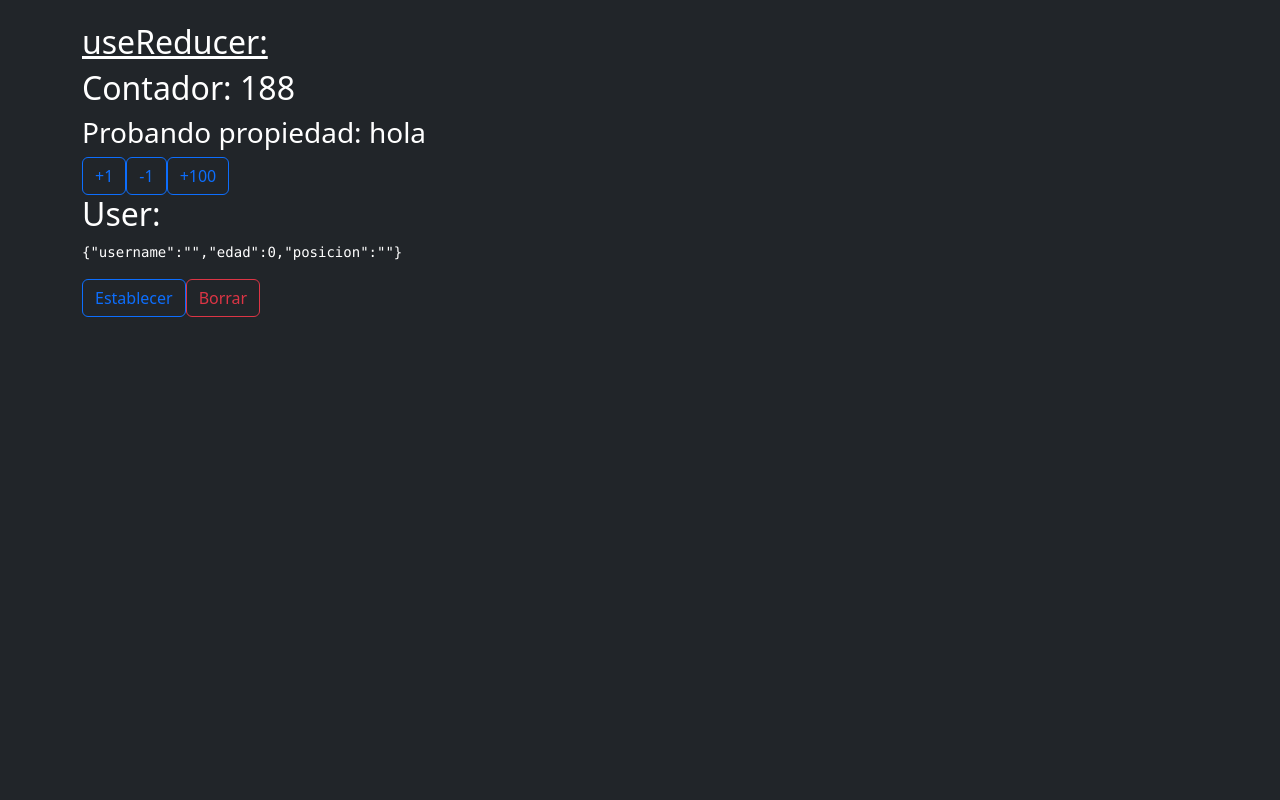
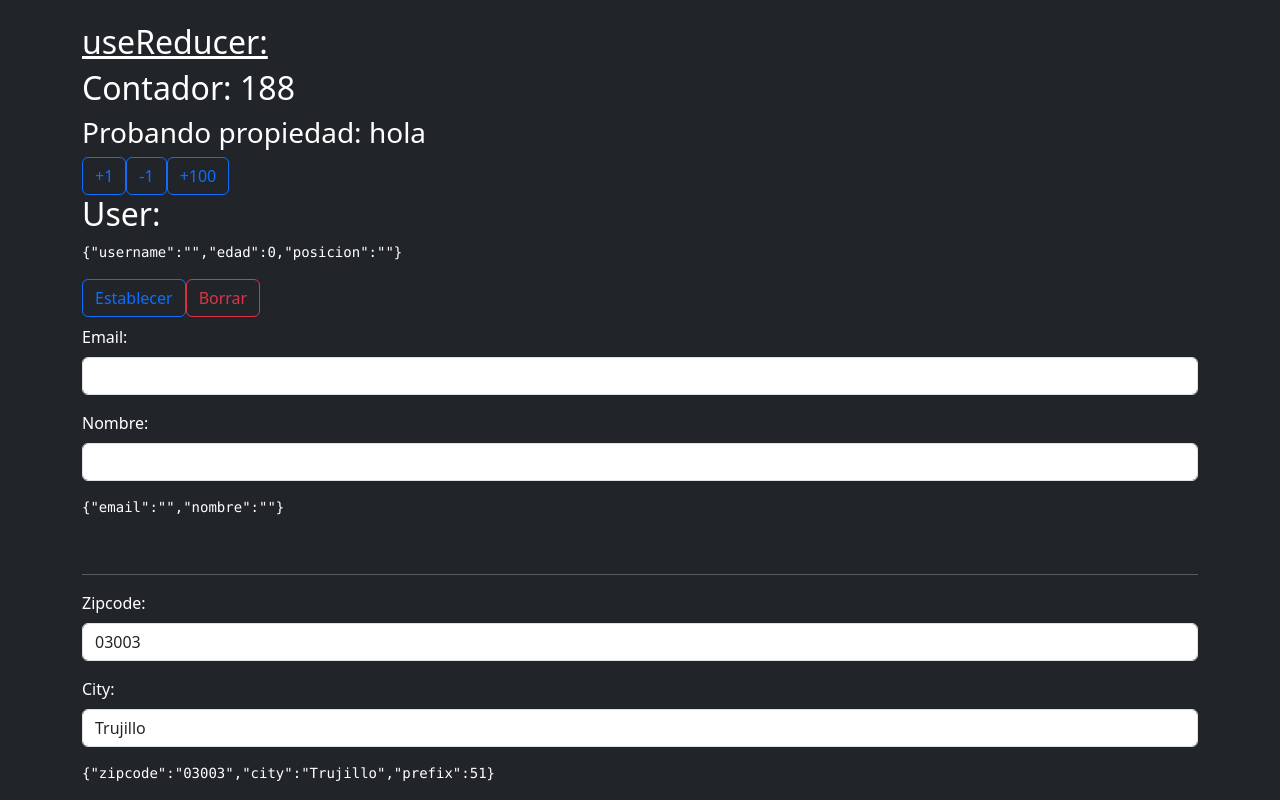
Before and after one commit to jchaconv/react-typescript, a React (Create React App) app in the folder mi-app/: page / in a window 1280 px wide. Shown: the part 582-1382 px from the top of the page. Before the commit the page ends 899 px from the top, so only its background shows below. Built offline with nearby package versions, Linux system fonts and the light colour scheme.

Commit message:
fin customhook typescript

```diff
--- a/mi-app/src/App.tsx
+++ b/mi-app/src/App.tsx
@@ -1,5 +1,7 @@
 import { ContadorRed } from "./components/ContadorRed";
 import { Counter } from "./components/Counter";
+import { Formulario } from "./components/Formulario";
+import { Formulario2 } from "./components/Formulario2";
 import { TimerPadre } from "./components/TimerPadre";
 import { UserRed } from "./components/UserRed";
 import { Usuario } from "./components/Usuario";
@@ -25,6 +27,14 @@
         <ContadorRed />
         <br />
         <UserRed />
+        <br />
+
+        <Formulario />
+        <br />
+        <hr />
+
+        <Formulario2 />
+
 
 
       </>
--- /dev/null
+++ b/mi-app/src/components/Formulario.tsx
@@ -0,0 +1,51 @@
+import { ChangeEvent, useState } from "react"
+
+export const Formulario = () => {
+
+    //Aquí está tomando como initial state un objeto creado directamente en el useState
+    const [formulario, setFormulario] = useState({
+        email: '',
+        nombre: ''
+    });
+
+    //Lo que se recibe aquí es un event que contiene target, por eso se realiza la desestructuración.
+    //En este caso se tiene que declarar el tipo de valor del event, es ChangeEvent y en el genérico le ponemos
+    //HTMLInputElement porque ese event sale de un input.
+
+    const handleChange = ( {target}: ChangeEvent<HTMLInputElement>) => {
+        const { name, value } = target;
+
+        setFormulario({
+            ...formulario,
+            [ name ]: value //Esto es una variable computada, proviene de la propiedad name en el input
+        });
+    }
+
+    return (
+        <form autoComplete='off'>
+            <div className="mb-3 mt-2">
+                <label className='form-label'>Email:</label>
+                <input
+                    type='email'
+                    className='form-control'
+                    name='email'
+                    onChange={ handleChange } //No se necesita poner onChange={ (ev) => handleChange(ev) }
+                />
+            </div>
+
+            <div className="mb-3 mt-2">
+                <label className='form-label'>Nombre:</label>
+                <input
+                    type='text'
+                    className='form-control'
+                    name='name'
+                    onChange={ handleChange }
+                />
+            </div>
+
+            <pre>{ JSON.stringify(formulario) }</pre>
+
+
+        </form>
+    )
+}
--- /dev/null
+++ b/mi-app/src/components/Formulario2.tsx
@@ -0,0 +1,59 @@
+import { useForm } from "../hooks/useForm"
+
+
+interface FormData {
+    zipcode: string;
+    city: string;
+    prefix: number
+}
+
+export const Formulario2 = () => {
+
+    //Se establecen valores por default para el initialState
+    //Además se declara el tipo de dato del initial state con el <FormData>
+    //const { formulario, handleChange } = useForm<FormData>({
+
+    //Con el ...state que está en el return del hook puedo obtener los valores
+    //desestructurados y ahorro esas líneas
+    const { zipcode, city, formulario, handleChange } = useForm<FormData>({
+        zipcode: '03003',
+        city: 'Trujillo',
+        prefix: 51
+    });
+
+    //Esto lo obtengo con el state que retorna mi hook
+    //const { zipcode, city, prefix } = formulario;
+
+
+    return (
+        <form autoComplete='off'>
+            <div className="mb-3 mt-2">
+                <label className='form-label'>Zipcode:</label>
+                <input
+                    type='text'
+                    className='form-control'
+                    name='zipcode'
+                    //Para que aparezcan en el input y tengan el valor
+                    //que se les asignó en el initialState
+                    value={ zipcode }
+                    onChange={ handleChange }
+                />
+            </div>
+
+            <div className="mb-3 mt-2">
+                <label className='form-label'>City:</label>
+                <input
+                    type='text'
+                    className='form-control'
+                    name='city'
+                    value={ city }
+                    onChange={ handleChange }
+                />
+            </div>
+
+            <pre>{ JSON.stringify(formulario) }</pre>
+
+
+        </form>
+    )
+}
--- /dev/null
+++ b/mi-app/src/hooks/useForm.tsx
@@ -0,0 +1,29 @@
+import { ChangeEvent, useState } from "react";
+
+
+//Se crea como función para ponerle los genéricos
+//export function useForm<T> ( initialState: T ) {
+
+//Pero también se pueden usar genéricos en funciones de flecha de esta manera:
+export const useForm = <T extends Object>(initialState: T) => {
+
+    //Se recibe un initialState de tipo any porque puede tener distintos campos
+    const [formulario, setFormulario] = useState(initialState);
+
+    const handleChange = ({ target }: ChangeEvent<HTMLInputElement>) => {
+        const { name, value } = target;
+
+        setFormulario({
+            ...formulario,
+            [name]: value
+        });
+    }
+
+    //Exportamos el state y la función para setear el value en el input
+    return {
+        formulario,
+        handleChange,
+        ...formulario //Para retornar los valores del formulario desestructurados
+    }
+
+}
```
Also changed, not shown: 1 other file (tests, documents, lock files or other folders).
